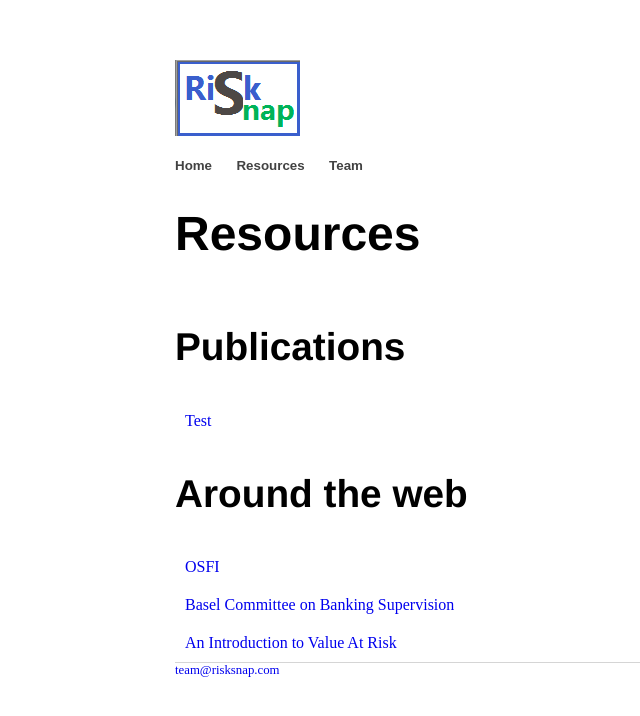
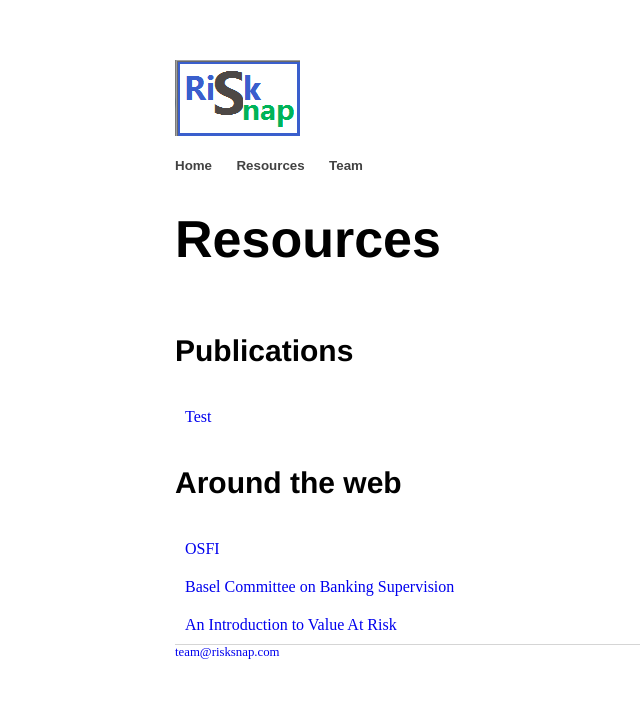
Before and after one commit to risksnap/RiskSnap, a Jekyll site: the page built from resources/index.html, in a window 1280 px wide. Shown: the top 716 px of the page, without its empty margins (17-657 px from the left). Built offline with Jekyll 4.4.1, drawn with Linux system fonts in a browser that asks for light colours.

Commit message:
h1,h2,h3

```diff
--- a/css/main.css
+++ b/css/main.css
@@ -22,11 +22,27 @@ a:hover {
     text-decoration: underline;
 }
 h1 {
-    font-size: 3rem;
+    font-size: 3.25rem;
     font-family:'Helvetica', 'Arial', 'Sans-Serif';
 }
 h2 {
-    font-size: 2.423rem;
+    font-size: 2.625rem;
+    font-family:'Helvetica', 'Arial', 'Sans-Serif';
+}
+h3 {
+    font-size: 1.875rem;
+    font-family:'Helvetica', 'Arial', 'Sans-Serif';
+}
+h4 {
+    font-size: 1.5rem;
+    font-family:'Helvetica', 'Arial', 'Sans-Serif';
+}
+h5 {
+    font-size: 1.25rem;
+    font-family:'Helvetica', 'Arial', 'Sans-Serif';
+}
+h6 {
+    font-size: 1.125rem;
     font-family:'Helvetica', 'Arial', 'Sans-Serif';
 }
 
--- a/resources/index.html
+++ b/resources/index.html
@@ -2,7 +2,7 @@
 layout: resources-template
 ---
 <div class="blurb">
-	<H2>Publications</H2>
+	<H3>Publications</H3>
 
     <div class="table">
         <div class="table-row">
@@ -12,7 +12,7 @@ layout: resources-template
         </div>
     </div>
 
-    <H2>Around the web</H2>
+    <H3>Around the web</H3>
 
     <div class="table">
         <div class="table-row"><div class="table-body-text-cell"><a href="http://www.osfi-bsif.gc.ca/Eng/Pages/default.aspx">OSFI</a></div></div>
```
